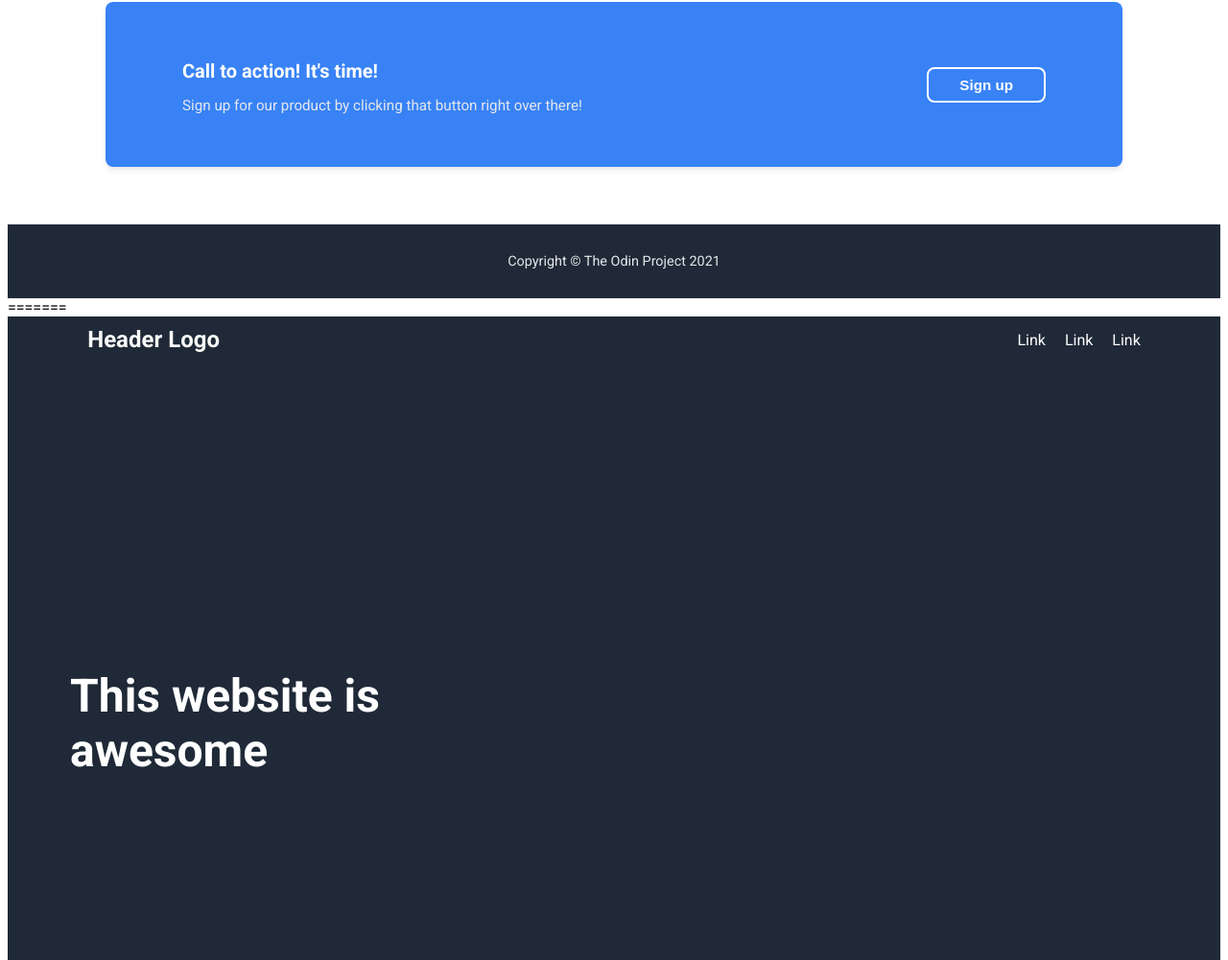
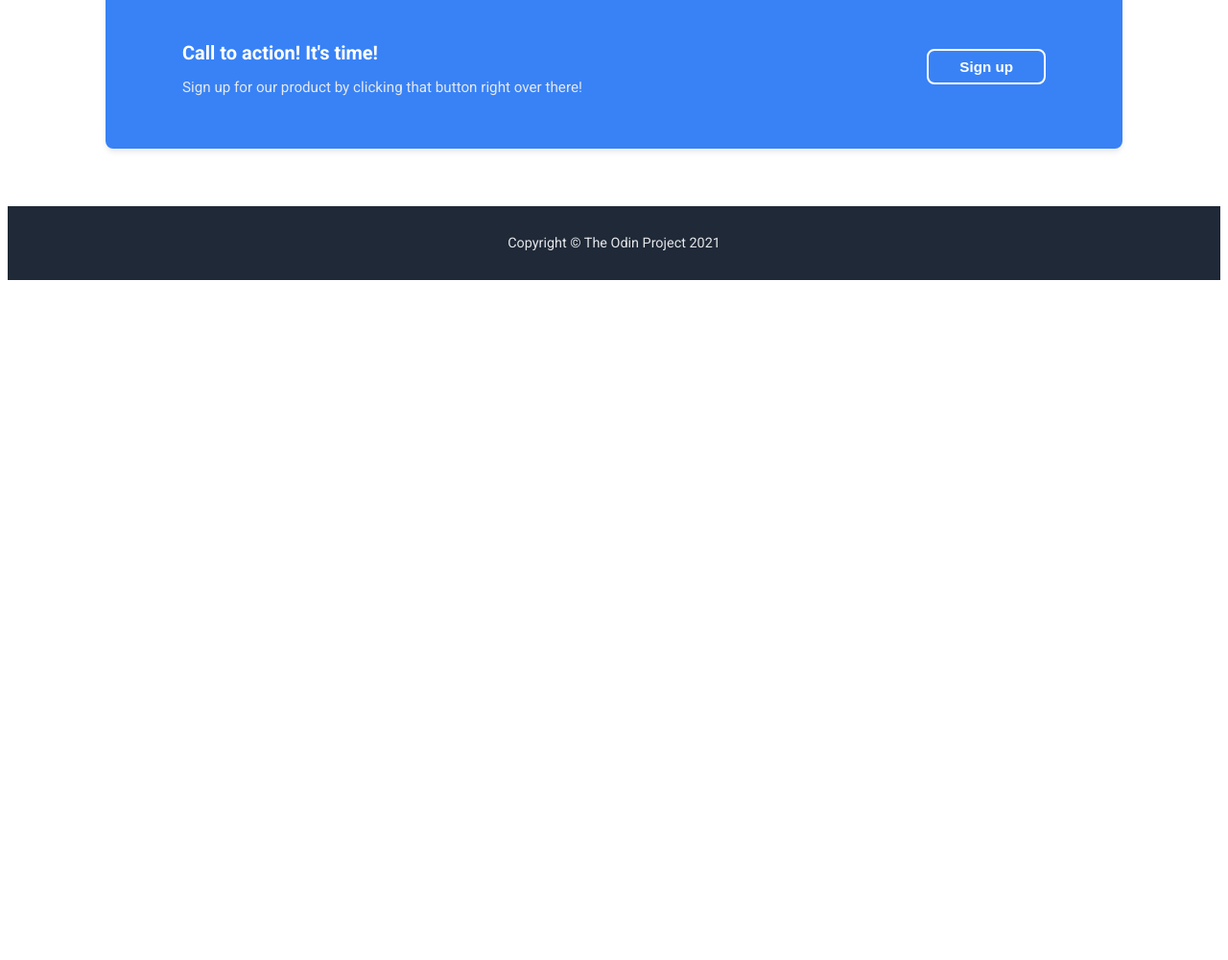
Before and after one commit to ANASMOHAMED-DEV/odin-project-assignment, a plain HTML site: page index.html in a window 1280 px wide. Shown: the part 1719-2720 px from the top of the page at 96% size. After the commit the page ends 2019 px from the top, so only its background shows below. Drawn offline with Linux system fonts and the light colour scheme.

Commit message:
Resolve merge conflict in index.html
Removed merge conflict markers and cleaned up HTML structure.

```diff
--- a/index.html
+++ b/index.html
@@ -1,4 +1,4 @@
-<<<<<<< HEAD
+
 <!DOCTYPE html>
 <html lang="en">
 <head>
@@ -71,31 +71,3 @@
     </footer>
 
 </body>
-=======
-<!DOCTYPE html>
-<html lang="en">
-<head>
-    <meta charset="UTF-8">
-    <meta name="viewport" content="width=device-width, initial-scale=1.0">
-    <title>Example</title>
-    <link rel="stylesheet" href="style.css">
-    <link rel="preconnect" href="https://fonts.googleapis.com">
-<link rel="preconnect" href="https://fonts.gstatic.com" crossorigin>
-<link href="https://fonts.googleapis.com/css2?family=Roboto:ital,wght@0,100..900;1,100..900&display=swap" rel="stylesheet">
-</head>
-<body>
-    <section id="home">
-        <div class="navBar">
-            <div class="nav-item" id="nav-Logo">Header Logo</div>
-            <div class="nav-item"><a href="#" class="nav-link">Link </a></div>
-            <div class="nav-item"><a href="#" class="nav-link">Link </a></div>
-            <div class="nav-item"><a href="#" class="nav-link">Link </a></div>
-        </div>
-        <div class="hero-text">
-            <p id="hero-main-text">This website is awesome</p>
-        </div>
-    </section>
-
-</body>
->>>>>>> 76a193b86648343ab1774294332360d385eb1ee6
-</html>
```
